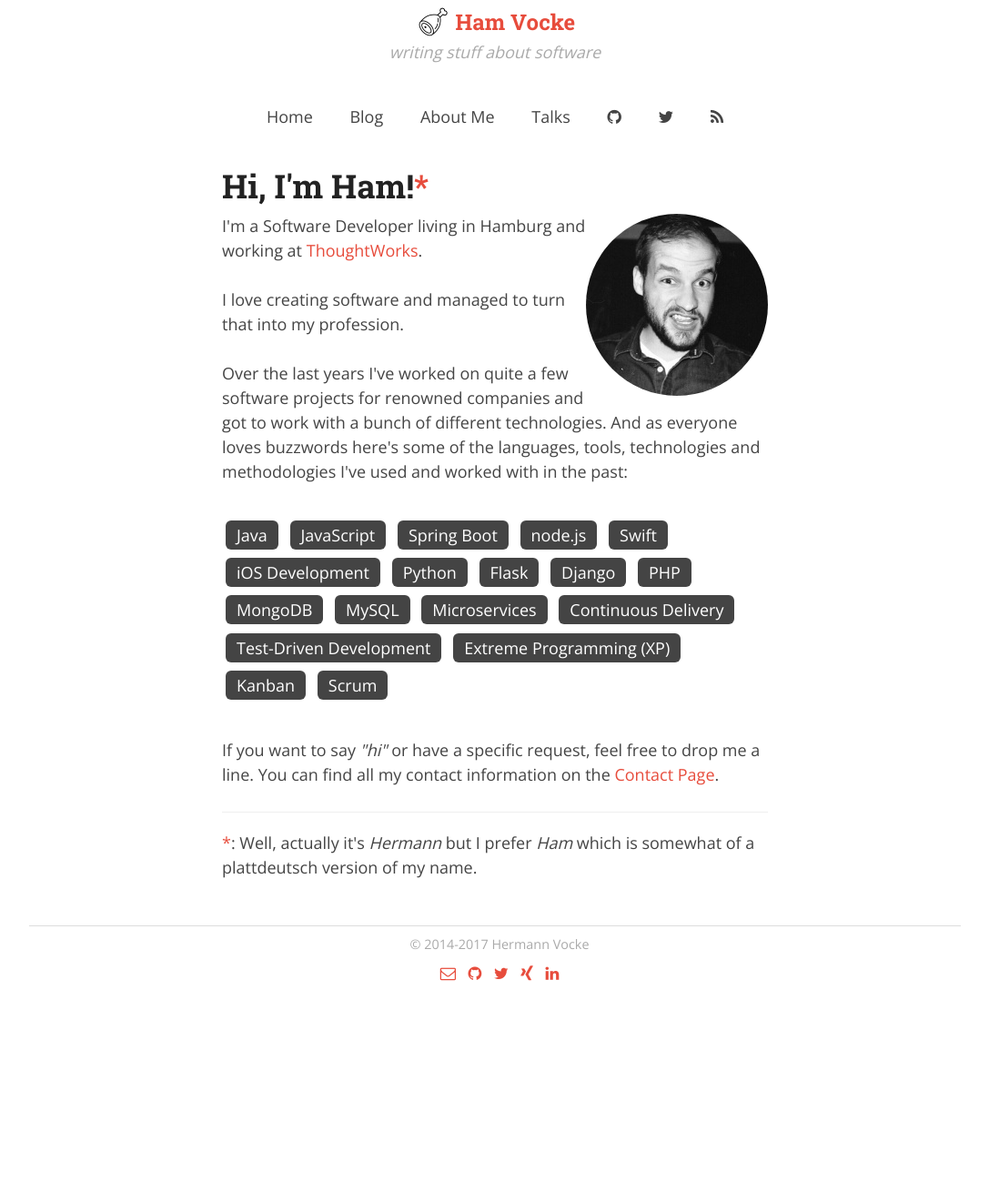
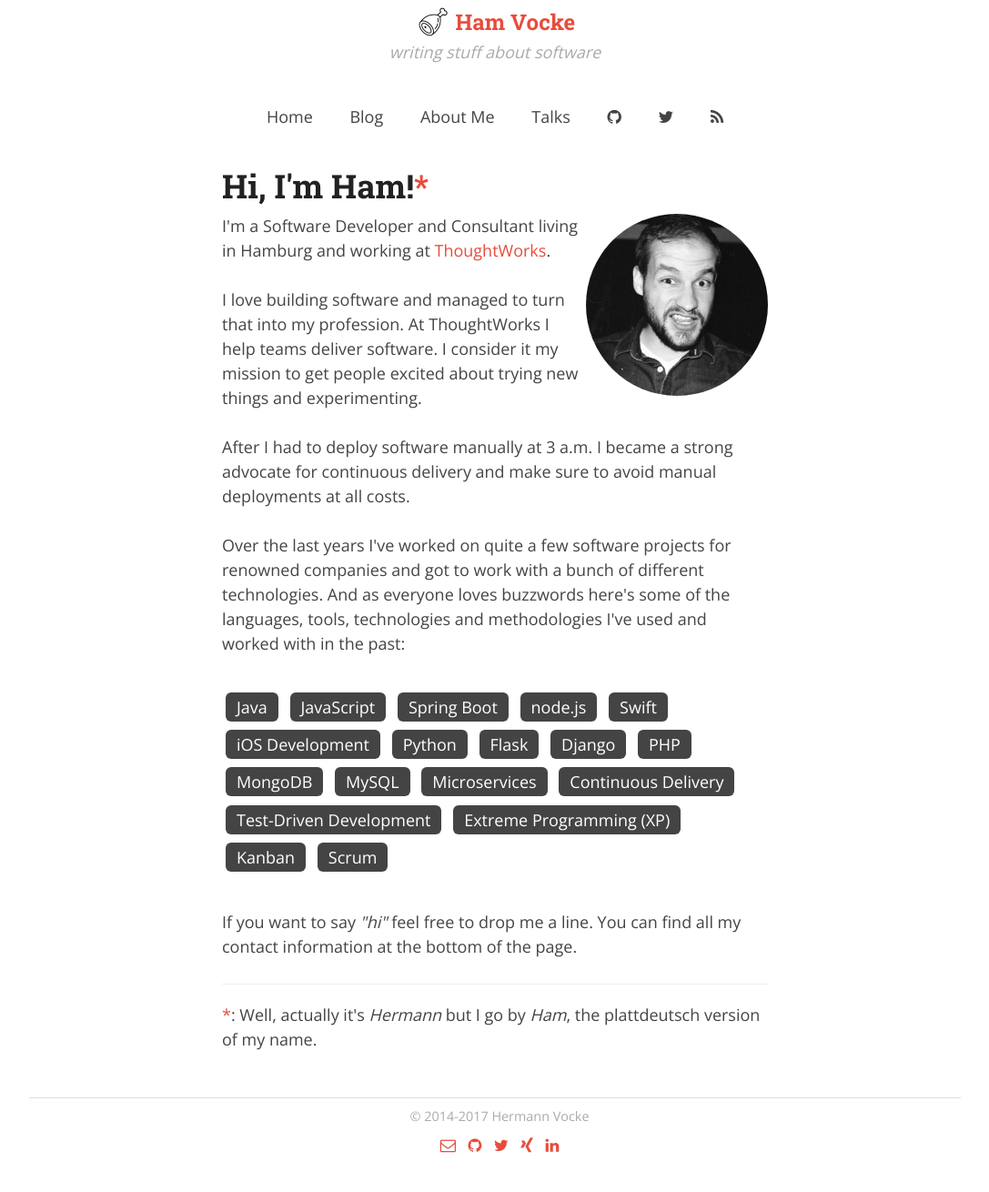
Before and after one commit to hamvocke/hamvocke.github.io, a Jekyll site: the page built from about/index.html, in a window 1280 px wide. Shown: the whole page at 91% size, without its empty margins (96-1183 px from the left). Built offline with Jekyll 4.4.1, drawn with Linux system fonts in a browser that asks for light colours; nearby versions of some CDN libraries; comment, search, counter and statistics services are not loaded; before the commit the page ends 1121 px from its top, so only the background shows below that.

Commit message:
rework about page

```diff
--- a/about/index.html
+++ b/about/index.html
@@ -8,9 +8,11 @@ title: hamvocke.com | About
 
 	<div class="image"><img src="../assets/img/ham.jpg" alt="Ham Vocke" class="img-circle float-right"></div>
 
-	<p>I'm a Software Developer living in Hamburg and working at <a href="http://www.thoughtworks.com">ThoughtWorks</a>.</p>
+	<p>I'm a Software Developer and Consultant living in Hamburg and working at <a href="http://www.thoughtworks.com">ThoughtWorks</a>.</p>
 
-	<p>I love creating software and managed to turn that into my profession.</p>
+	<p>I love building software and managed to turn that into my profession. At ThoughtWorks I help teams deliver software. I consider it my mission to get people excited about trying new things and experimenting.</p>
+
+	<p>After I had to deploy software manually at 3 a.m. I became a strong advocate for continuous delivery and make sure to avoid manual deployments at all costs.</p>
 
 	<p>Over the last years I've worked on quite a few software projects for renowned companies and got to work with a bunch of different technologies. And as everyone loves buzzwords here's some of the languages, tools, technologies and methodologies I've used and worked with in the past:</p>
 
@@ -35,9 +37,9 @@ title: hamvocke.com | About
 		<span class="tag">Scrum</span>
 	</div>
 
-	<p>If you want to say <i>"hi"</i> or have a specific request, feel free to drop me a line. You can find all my contact information on the <a href="/contact">Contact Page</a>.</p>
+	<p>If you want to say <i>"hi"</i> feel free to drop me a line. You can find all my contact information at the bottom of the page.</p>
 
 	<hr>
 
-	<p><a name="ham">*</a>: Well, actually it's <em>Hermann</em> but I prefer <em>Ham</em> which is somewhat of a plattdeutsch version of my name.</p>
+	<p><a name="ham">*</a>: Well, actually it's <em>Hermann</em> but I go by <em>Ham</em>, the plattdeutsch version of my name.</p>
 </div>
```
